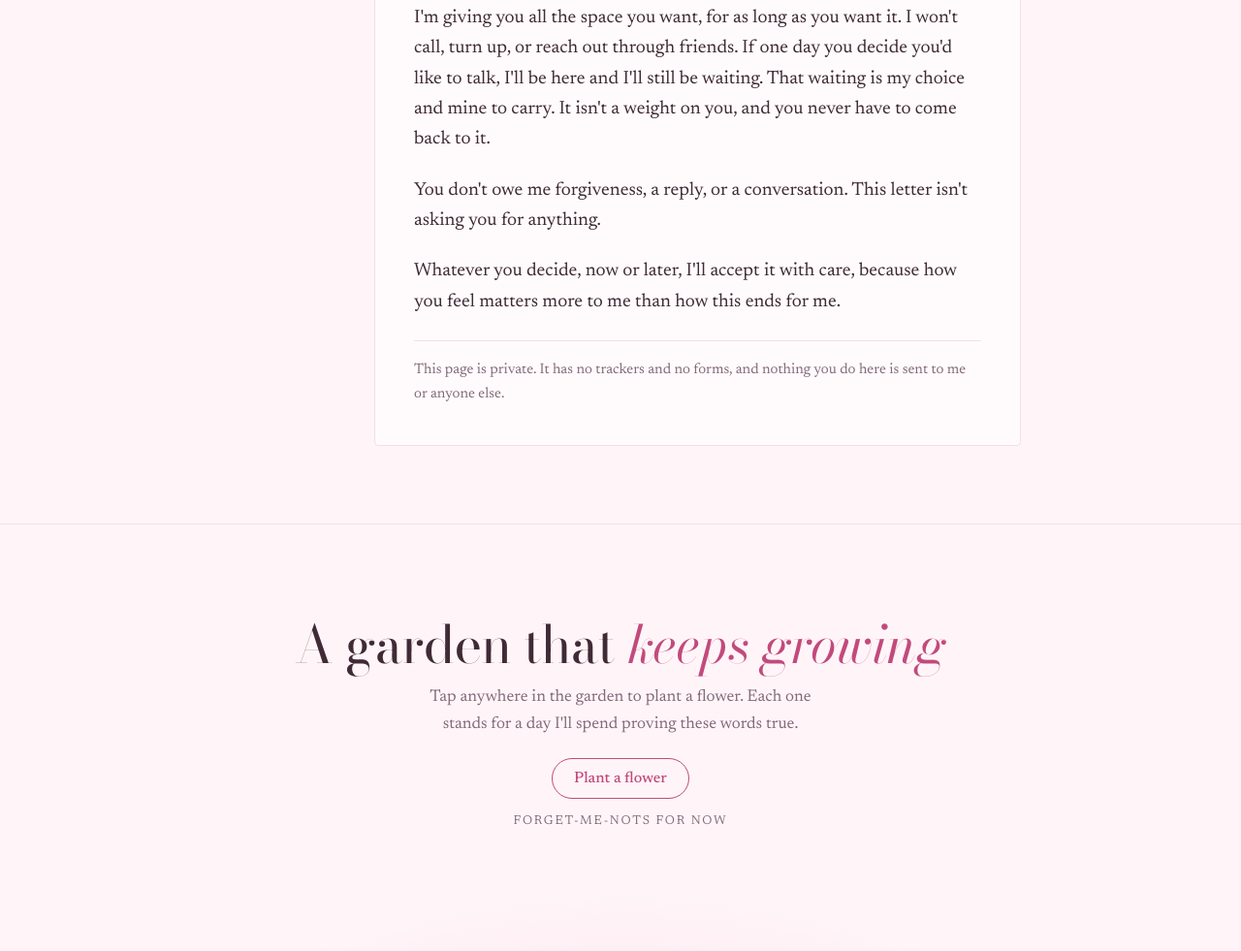
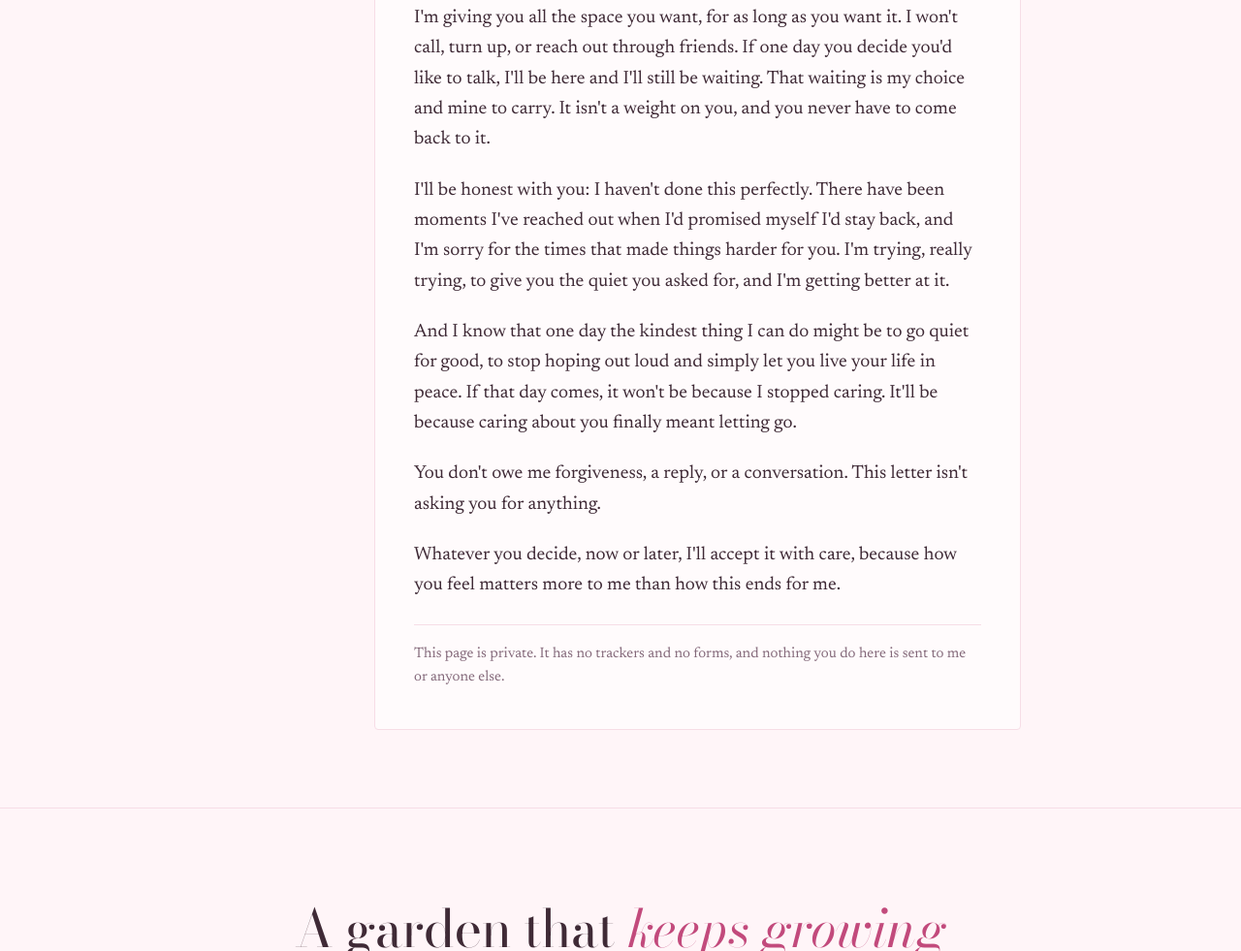
Before and after one commit to keithkahurakamau/for-sarah, a plain HTML site: page index.html in a window 1280 px wide. Shown: the part 3904-4885 px from the top of the page at 97% size. Drawn offline with nearby package versions, Linux system fonts and the light colour scheme; animation ran at ten frames a second.

Commit message:
Add honest note about no-contact and letting go
Co-Authored-By: Claude Opus 4.8 <noreply@anthropic.com>

```diff
--- a/index.html
+++ b/index.html
@@ -329,6 +329,8 @@
         <h2 id="s5">Your pace. <em>Your choice.</em></h2>
         <p>You chose to end things between us, and I respect that decision. I'm not here to change your mind or argue with it.</p>
         <p>I'm giving you all the space you want, for as long as you want it. I won't call, turn up, or reach out through friends. If one day you decide you'd like to talk, I'll be here and I'll still be waiting. That waiting is my choice and mine to carry. It isn't a weight on you, and you never have to come back to it.</p>
+        <p>I'll be honest with you: I haven't done this perfectly. There have been moments I've reached out when I'd promised myself I'd stay back, and I'm sorry for the times that made things harder for you. I'm trying, really trying, to give you the quiet you asked for, and I'm getting better at it.</p>
+        <p>And I know that one day the kindest thing I can do might be to go quiet for good, to stop hoping out loud and simply let you live your life in peace. If that day comes, it won't be because I stopped caring. It'll be because caring about you finally meant letting go.</p>
         <p>You don't owe me forgiveness, a reply, or a conversation. This letter isn't asking you for anything.</p>
         <p>Whatever you decide, now or later, I'll accept it with care, because how you feel matters more to me than how this ends for me.</p>
         <p class="quiet">This page is private. It has no trackers and no forms, and nothing you do here is sent to me or anyone else.</p>
```
